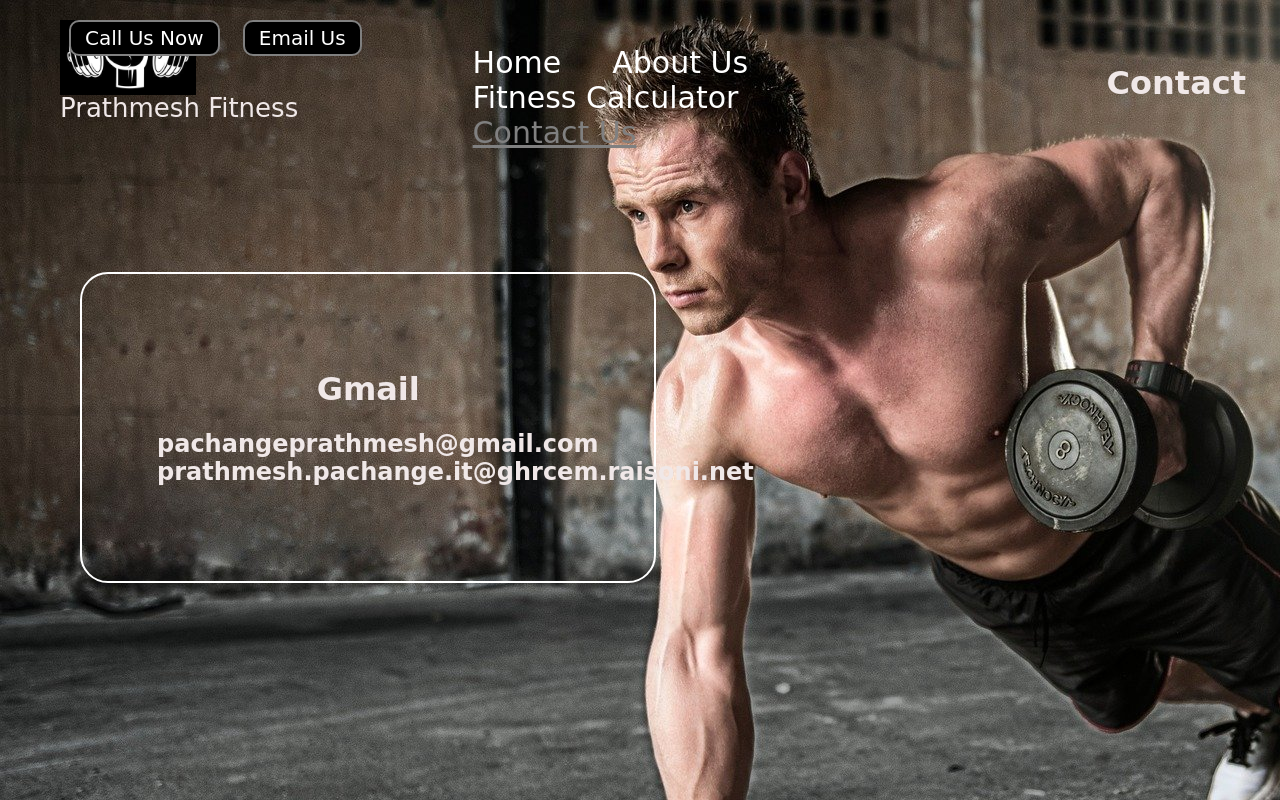
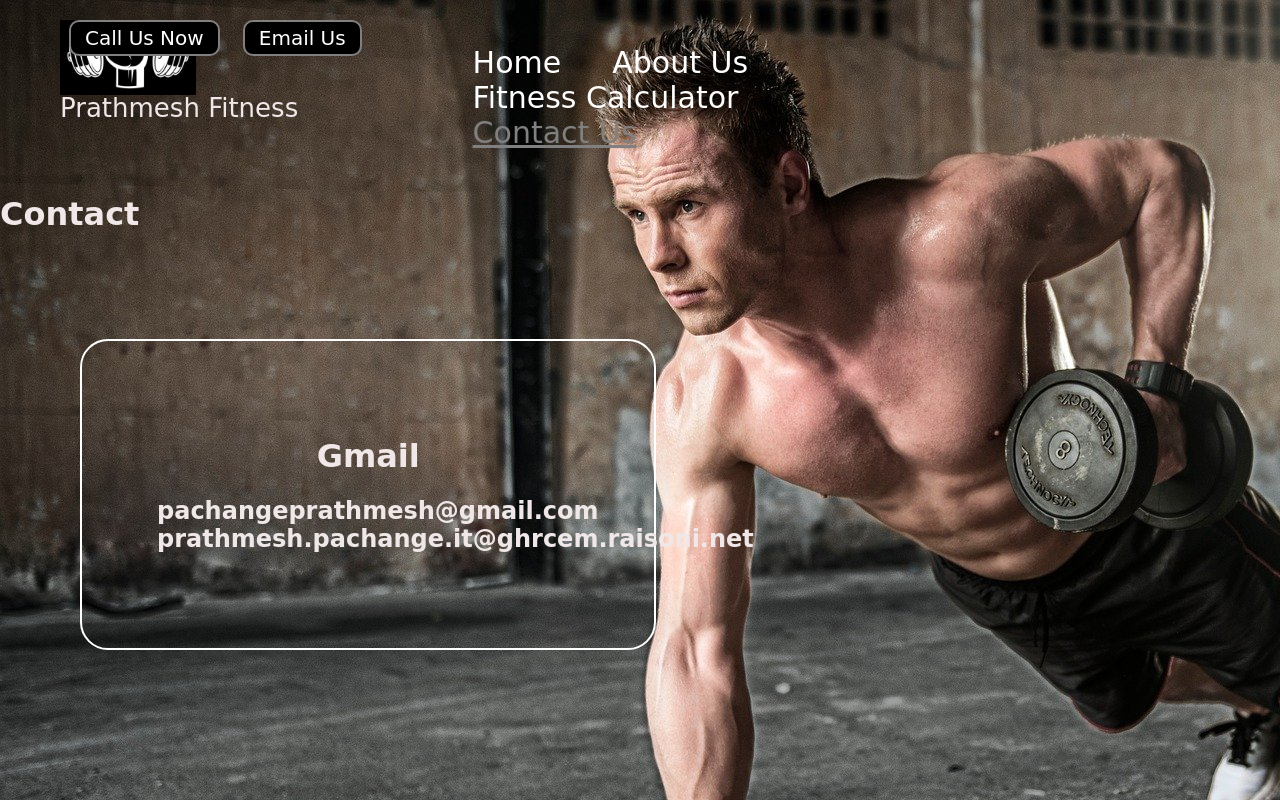
Before and after one commit to Prathmeshpachange/Project.2, a plain HTML site: page Contact.html in a window 1280 px wide. Drawn offline with Linux system fonts and the light colour scheme; files that its build step writes are made by us from their sources; a web font is replaced by a local one.

Commit message:
Update Contact.html

```diff
--- a/Contact.html
+++ b/Contact.html
@@ -145,7 +145,7 @@
             <button class="btn">Email Us</button>
         </div>
     </header>
-    <h1 class="right">Contact</h1class></h1>
+    <h1 class="cen">Contact</h1>
     <div class="container">
         <h1>Gmail</h1>
        <h2> pachangeprathmesh@gmail.com <br>
```
